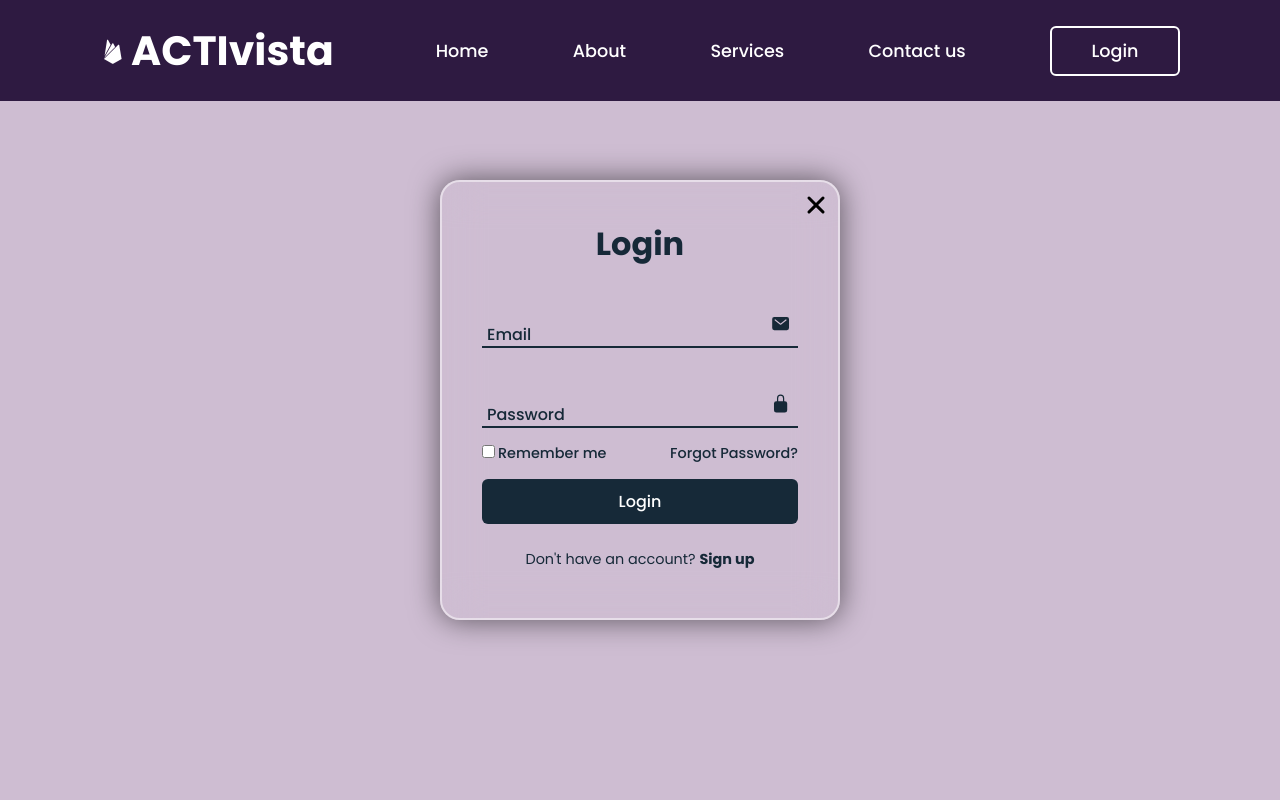
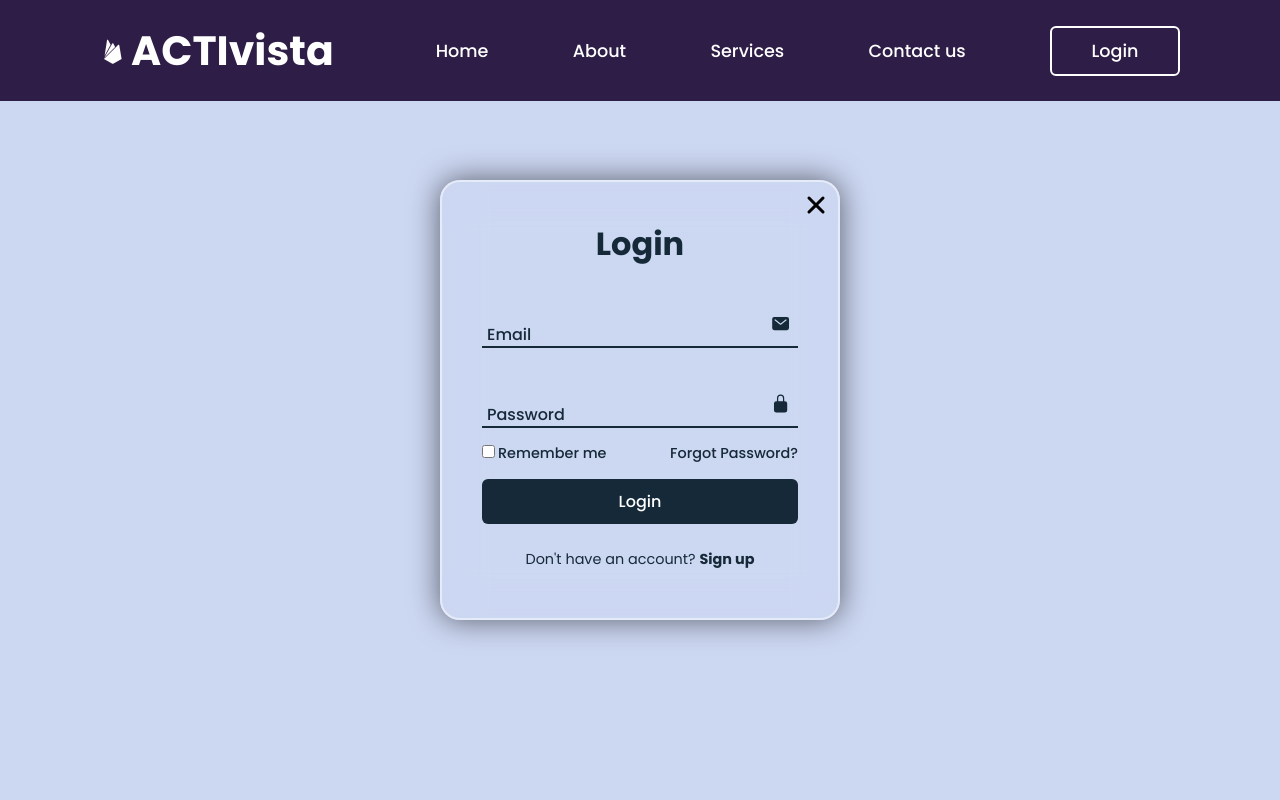
Before and after one commit to McMmie/Activista, a Flask app: page /login in a window 1280 px wide. Run offline with Flask 3, Linux system fonts and the light colour scheme.

Commit message:
minor changes on log in stylesheet

```diff
--- a/activista/static/login.css
+++ b/activista/static/login.css
@@ -92,6 +92,7 @@
   .background.active-background {
     background: none;
     background-color: rgba(131, 88, 142, 0.393);
+    background-color: #5277d44b;
     transform: none;
     transition: .2s ease;
   }
```
